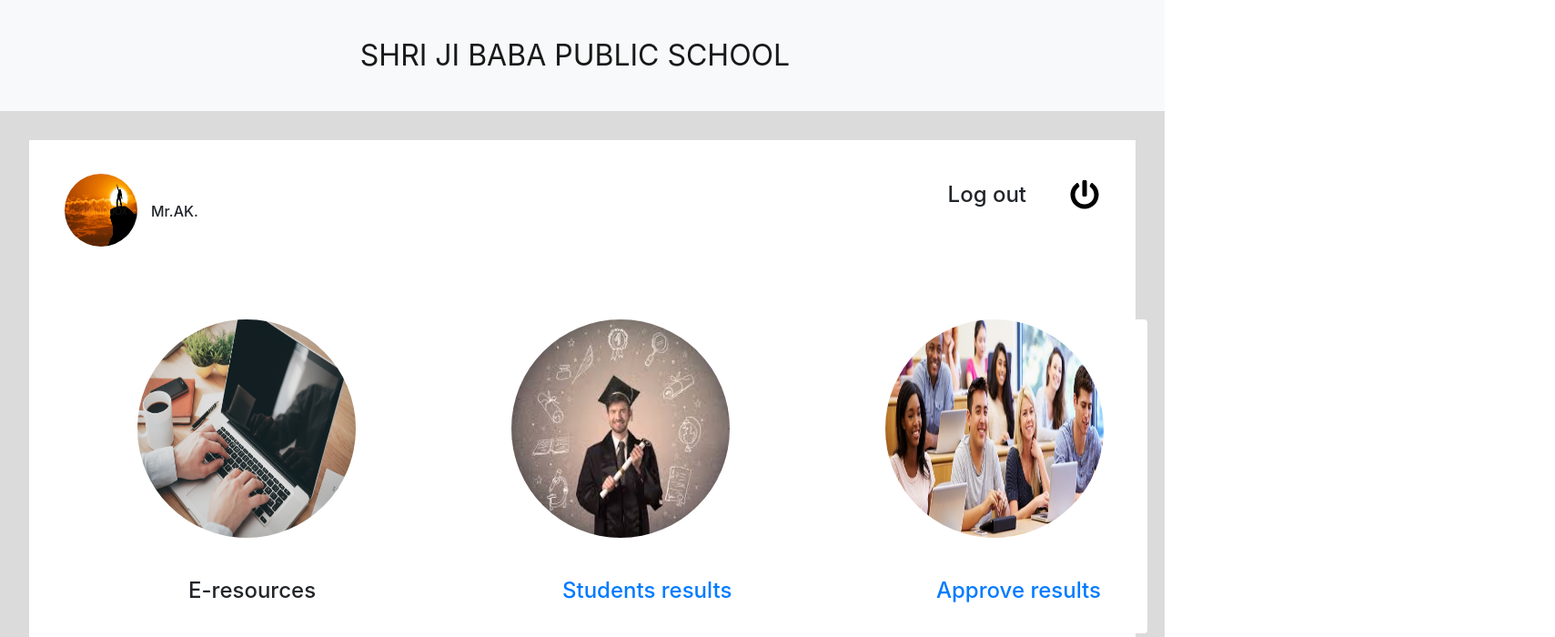
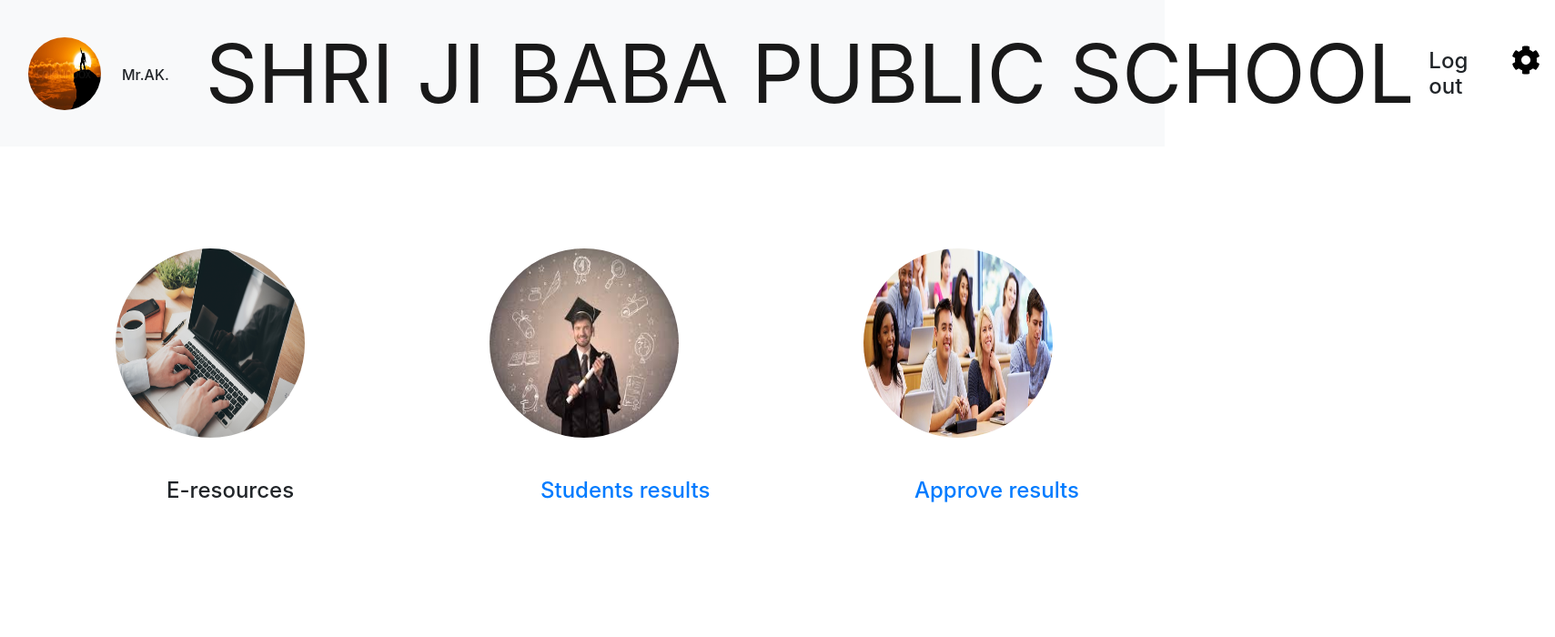
Before and after one commit to marwen22462/dashbord-components, a React (Create React App) app: page / in a window 1280 px wide. Shown: the top 700 px of the page at 91% size, 1709 px wide, since content can reach past the window. Built offline with nearby package versions, Linux system fonts and the light colour scheme.

Commit message:
fix some css

```diff
--- a/src/App.css
+++ b/src/App.css
@@ -3,21 +3,10 @@
   background-color: rgb(219, 219, 219);
 }
 .navbar {
-  padding: 2em 0.7em !important;
   display: flex;
   justify-content: space-between;
 }
-.pageBody {
-  background-color: white;
-  margin: 2em 2em;
-  padding: 2.3em 1.5em;
-}
-.userNav {
-  display: flex;
-  justify-content: space-between;
-  margin-bottom: 5em;
-}
-/* this is the above container section*/
+
 .logOutSection {
   display: flex;
   flex-direction: row;
@@ -42,12 +31,48 @@
 }
 .profile {
   display: flex;
-  justify-content: space-between;
+  justify-content: flex-start;
 }
 .profile h6 {
   padding-top: 2em;
+  margin-left: 3em;
 }
+/*Drop down icon*/
+.dropdown-content {
+  display: none;
+  position: absolute;
+  background-color: #f1f1f1;
+  /* min-width: 160px; */
+  box-shadow: 0px 8px 16px 0px rgba(0,0,0,0.2);
+  z-index: 1;
+  margin-left: -10em;
+    margin-top: -0.18em;
+    font-size: 0.5em;
+    border-radius: 2em;
+  }
+  .dropdown-content a {
+    color: black;
+    padding: 0.5em 1.5em;
+    text-decoration: none;
+    display: block;
+  }
+  .dropdown-content svg {
+    color: rgb(75, 213, 255);
+
+  }
+  .dropDownTitle{
+    border-radius: 2em;
+  background-color:rgb(113, 232, 253);
+}
+.dropDownTitle:hover{
+  color: black!important;
+}
+.dropdown:hover .dropdown-content {display: block;}
 /* this is the container */
+.pageBody {
+  background-color: white;
+  padding: 7em 2em 0em 2em;
+}
 .container {
   display: flex;
   justify-content: space-between;
@@ -55,8 +80,8 @@
 }
 
 .container .rounded-circle {
-  width: 15rem;
-  height: 15rem;
+  width: 13rem;
+  height: 13rem;
 }
 .card-title {
   padding-top: 1em;
@@ -104,8 +129,7 @@ margin-right: 7em;
 }
 .pageBodyResult{
   background-color: #f3f7fb;
-  margin: 2em 2em;
-  padding: 2.3em 1.5em;
+  padding: 2em 2em 0em 2em;
 }
 .form-control-sm{
   width: 15em;
@@ -120,18 +144,25 @@ margin-right: 7em;
   background-color: #9583c7!important;
   border-color: #9583c7!important;
 }
-.navbar{
+/* .navbar{
   display: flex;
   justify-content: center;
+} */
+.second-nav{
+  display: flex!important;
+  justify-content: center!important;
+  font-size: 90px!important;
 }
-.second-nav{
-  font-size: 2em;
+.second-nav span{
+
+  font-size: 0.37em;
 }
 /* this is the approval result component css */
 .search-btn{
   background-color: #9583c7!important;
   border-color: #9583c7!important;
-  padding: 0.8em 2.5em;
+  padding: 0.3em 2.5em;
+  margin-top: 0em;
 }
 .approval-case{
   background-color: #66c4e1;
@@ -140,5 +171,5 @@ justify-content: center;
 }
 
 .S-table{
-  margin: 2em 8em;
+  margin: 1em 8em;
 }
--- a/src/components/ApprovalResult.js
+++ b/src/components/ApprovalResult.js
@@ -7,8 +7,8 @@ const ApprovalResult = ({tableData}) => {
     return (
 
         <div className="home">
-            <Navbar bg="light" >
-    <Navbar.Brand className="second-nav">SHRI JI BABA PUBLIC SCHOOL</Navbar.Brand>
+            <Navbar bg="light" className="second-nav">
+    <Navbar.Brand >SHRI JI BABA PUBLIC SCHOOL</Navbar.Brand>
     </Navbar>
     <div className='pageBodyResult'>
 
@@ -16,7 +16,7 @@ const ApprovalResult = ({tableData}) => {
 
   <Form.Row>
       <Form.Group className="row-first-form" controlId="exampleForm.SelectCustomSizeSm">
-    <Form.Label>Class</Form.Label>
+    <Form.Label>Exam Name</Form.Label>
     <Form.Control as="select" size="sm" >
       <option></option>
       <option>2</option>
@@ -26,7 +26,7 @@ const ApprovalResult = ({tableData}) => {
     </Form.Control>
   </Form.Group>
   <Form.Group className="row-second-form" controlId="exampleForm.SelectCustomSizeSm">
-    <Form.Label>Section</Form.Label>
+    <Form.Label>Subject Name</Form.Label>
     <Form.Control as="select" size="sm" >
       <option></option>
       <option>2</option>
--- a/src/components/Home.js
+++ b/src/components/Home.js
@@ -1,7 +1,7 @@
 import React from 'react'
 import {Container, Col, Image, Navbar, Card} from 'react-bootstrap'
 import { FontAwesomeIcon } from "@fortawesome/react-fontawesome";
-import {faPowerOff} from '@fortawesome/free-solid-svg-icons'
+import {faCog,faEnvelope,faInfoCircle, faComment, faUserCircle, faFingerprint,} from '@fortawesome/free-solid-svg-icons'
 import {Link} from 'react-router-dom'
 
 import profilePhoto from '../assets/profile-picture.jpg'
@@ -12,23 +12,33 @@ const Home = () => {
     return (
         <div className="home">
             <Navbar bg="light" >
-    <Navbar.Brand className="second-nav">SHRI JI BABA PUBLIC SCHOOL</Navbar.Brand>
-
-  </Navbar>
-<div className='pageBody'>
-<div className="userNav">
     <div className='profile'>
 <Col xs={6} md={4}>
       <Image className='profile-picture' src={profilePhoto} roundedCircle />
     </Col>
       <h6>Mr.AK.</h6>
       </div>
+    <Navbar.Brand className="second-nav">SHRI JI BABA PUBLIC SCHOOL</Navbar.Brand>
+<div className="userNav">
     <span className="logOutSection"><h4>Log out</h4>
-    <span className="svgLogOut">
-    <FontAwesomeIcon icon={faPowerOff} className="mr-3" />
+    <span className="svgLogOut dropdown">
+      <span className="dropIcon">
+    <FontAwesomeIcon icon={faCog} className="mr-3" />
+    </span>
+    <div className="dropdown-content">
+    <a className="dropDownTitle">Setting</a>
+    <a href="#"><FontAwesomeIcon icon={faEnvelope} className="mr-3" /> Contact us</a>
+    <a href="#"><FontAwesomeIcon icon={faComment} className="mr-3" />Feedback</a>
+    <a href="#"><FontAwesomeIcon icon={faUserCircle} className="mr-3" />Log out</a>
+    <a href="#"><FontAwesomeIcon icon={faFingerprint} className="mr-3" />Change password</a>
+    <a href="#"><FontAwesomeIcon icon={faInfoCircle} className="mr-3" />Help</a>
+  </div>
     </span>
     </span>
 </div>
+
+  </Navbar>
+<div className='pageBody'>
 <Container>
 <Card style={{ width: '18rem' }}>
   <Image variant="top" src={photo1} className="rounded-circle" />
--- a/src/components/SchoolResult.js
+++ b/src/components/SchoolResult.js
@@ -4,8 +4,8 @@ import {Form, Navbar, Button} from 'react-bootstrap'
 const SchoolResult = () => {
     return (
         <div className="home">
-            <Navbar bg="light" >
-    <Navbar.Brand className="second-nav">SHRI JI BABA PUBLIC SCHOOL</Navbar.Brand>
+            <Navbar bg="light"className="second-nav" >
+    <Navbar.Brand >SHRI JI BABA PUBLIC SCHOOL</Navbar.Brand>
     </Navbar>
     <div className='pageBodyResult'>
     <Form>
```
Also changed, not shown: src/assets/info-circle-solid.svg (added).
